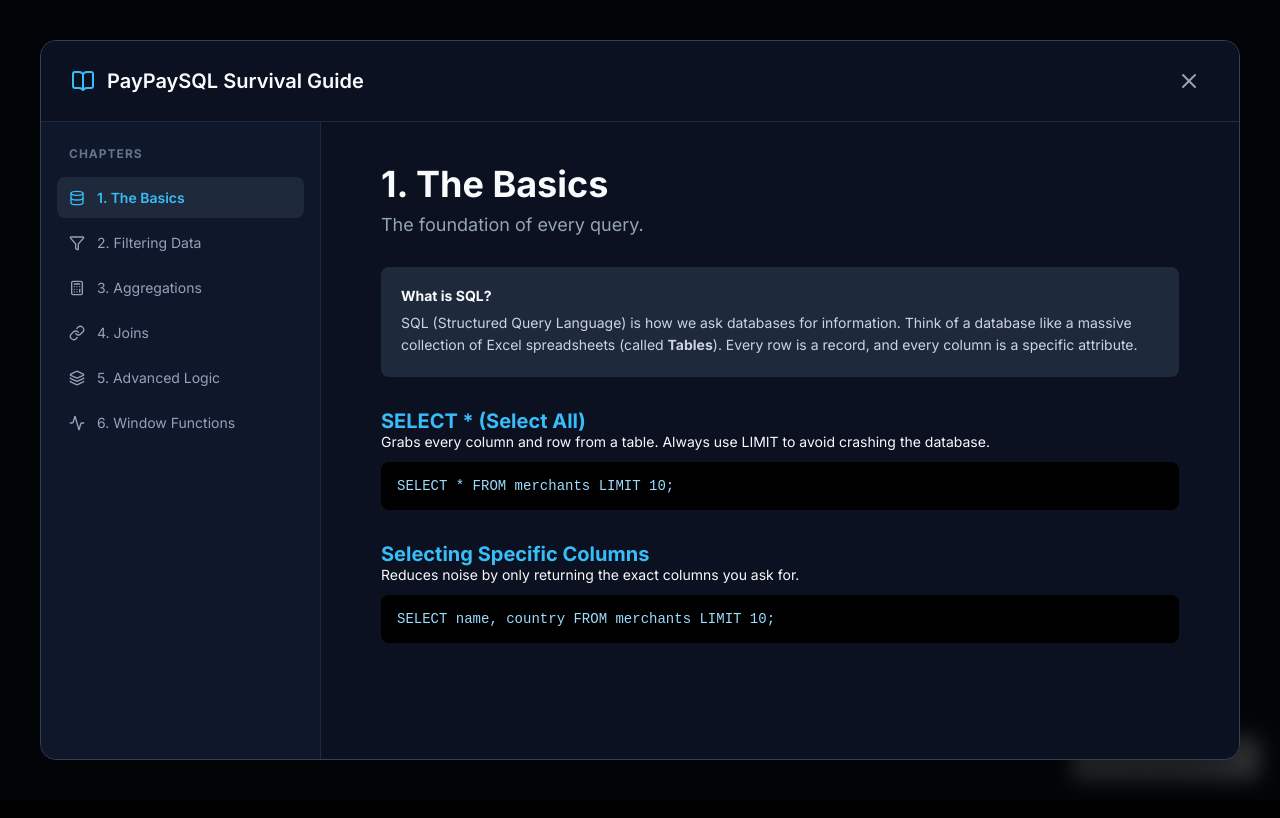
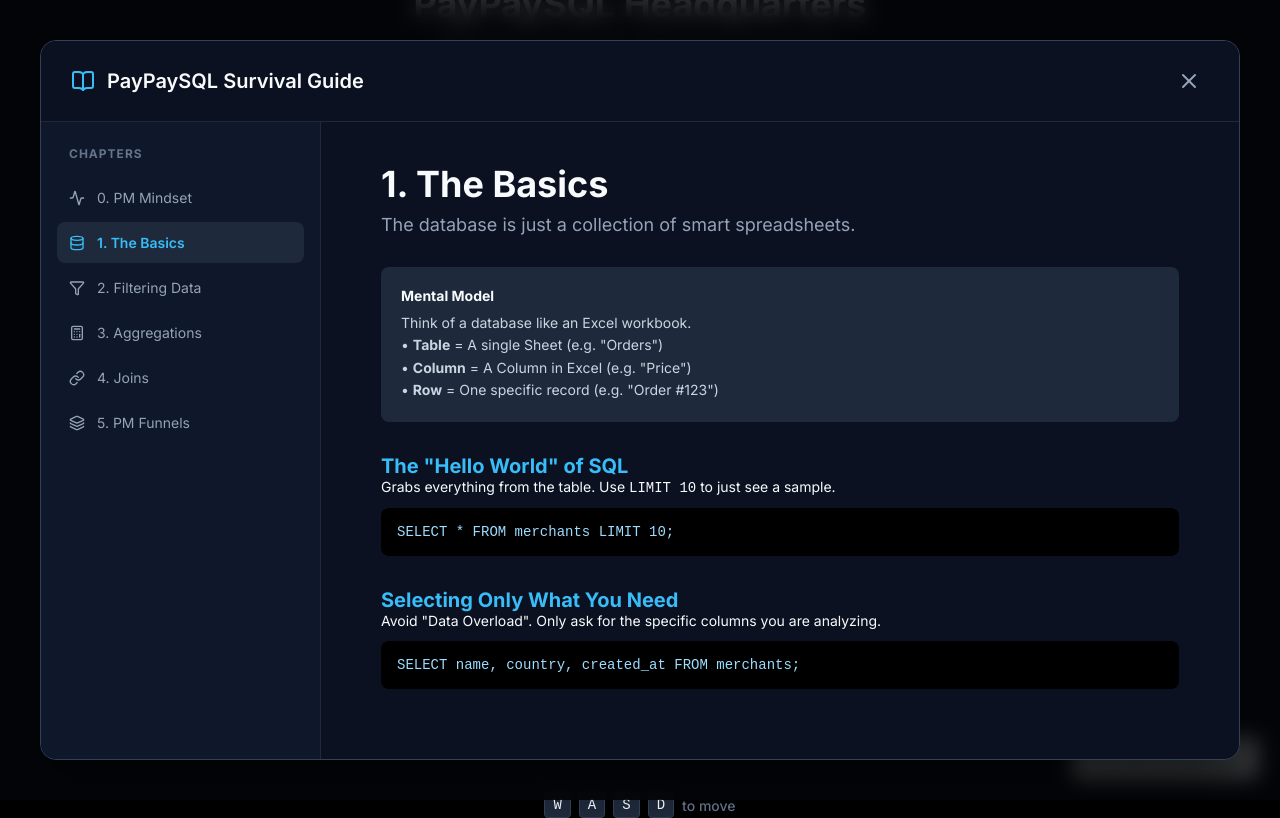
Before and after one commit to amitbehura/SQLforPMs, a React (Vite) app: page / in a window 1280 px wide. Both pictures are taken after a click on the button "SQL Survival Guide". Built offline with nearby package versions, Linux system fonts and the light colour scheme.

Commit message:
UI Scaling, Onboarding flow, and PM-focused SQL Survival Guide

```diff
--- a/src/components/OfficeGame.tsx
+++ b/src/components/OfficeGame.tsx
@@ -23,6 +23,7 @@ const DESKS: Desk[] = [
 export function OfficeGame({ onSelectRole }: { onSelectRole: (role: Role) => void }) {
   const [playerPosition, setPlayerPosition] = useState<Position>({ x: 10, y: 10 });
   const [facing, setFacing] = useState<'up' | 'down' | 'left' | 'right'>('up');
+  const [showIntro, setShowIntro] = useState(true);
 
   useEffect(() => {
     const handleKeyDown = (e: KeyboardEvent) => {
@@ -92,22 +93,22 @@ export function OfficeGame({ onSelectRole }: { onSelectRole: (role: Role) => voi
         justifyContent: 'center',
         alignItems: 'center',
         width: '100%',
-        maxWidth: '1000px',
+        maxWidth: '1200px',
         padding: '20px'
       }}>
         <div className="office-grid" style={{
           display: 'grid',
-          gridTemplateColumns: `repeat(${GRID_WIDTH}, 40px)`,
-          gridTemplateRows: `repeat(${GRID_HEIGHT}, 40px)`,
+          gridTemplateColumns: `repeat(${GRID_WIDTH}, 52px)`,
+          gridTemplateRows: `repeat(${GRID_HEIGHT}, 52px)`,
           backgroundColor: '#1e293b', // Floor color
-          border: '8px solid #334155', // Office Walls
-          borderRadius: '12px',
+          border: '10px solid #334155', // Office Walls
+          borderRadius: '16px',
           boxShadow: '0 25px 50px -12px rgba(0, 0, 0, 0.5)',
           position: 'relative',
           flexShrink: 0,
           // Subtle tile pattern
           backgroundImage: 'linear-gradient(#0f172a 1px, transparent 1px), linear-gradient(90deg, #0f172a 1px, transparent 1px)',
-          backgroundSize: '40px 40px',
+          backgroundSize: '52px 52px',
           transformOrigin: 'center center'
         }}>
 
@@ -123,7 +124,7 @@ export function OfficeGame({ onSelectRole }: { onSelectRole: (role: Role) => voi
             const desk = DESKS.find(d => d.x === x && d.y === y);
 
             return (
-              <div key={`${x}-${y}`} style={{ width: '40px', height: '40px', position: 'relative' }}>
+              <div key={`${x}-${y}`} style={{ width: '52px', height: '52px', position: 'relative' }}>
 
                 {/* Desks (Rendered as 2x2 blocks starting from top-left) */}
                 {desk && (
@@ -134,10 +135,10 @@ export function OfficeGame({ onSelectRole }: { onSelectRole: (role: Role) => voi
                   }}>
                     {/* Desk Surface */}
                     <div style={{
-                      width: '70px', height: '35px',
+                      width: '90px', height: '45px',
                       backgroundColor: '#475569',
-                      borderRadius: '4px',
-                      marginTop: '10px',
+                      borderRadius: '6px',
+                      marginTop: '15px',
                       boxShadow: '0 4px 6px rgba(0,0,0,0.3)',
                       position: 'relative',
                       display: 'flex', justifyContent: 'center'
@@ -235,21 +236,27 @@ export function OfficeGame({ onSelectRole }: { onSelectRole: (role: Role) => voi
             100% { transform: translateY(0px); }
           }
 
+          @media (max-width: 1200px) {
+            .office-grid {
+              transform: scale(0.85);
+            }
+          }
+
           @media (max-width: 900px) {
             .office-grid {
-              transform: scale(0.8);
+              transform: scale(0.7);
             }
           }
 
           @media (max-width: 750px) {
             .office-grid {
-              transform: scale(0.65);
+              transform: scale(0.55);
             }
           }
 
-          @media (max-width: 600px) {
-            .office-grid {
-              transform: scale(0.5);
+          @media (max-height: 800px) {
+             .office-grid {
+              transform: scale(0.85);
             }
           }
 
@@ -259,6 +266,40 @@ export function OfficeGame({ onSelectRole }: { onSelectRole: (role: Role) => voi
             }
           }
         `}</style>
+
+        {/* Intro Overlay */}
+        {showIntro && (
+          <div style={{
+            position: 'absolute', inset: 0, zIndex: 100,
+            backgroundColor: 'rgba(15, 23, 42, 0.9)',
+            backdropFilter: 'blur(4px)',
+            display: 'flex', alignItems: 'center', justifyContent: 'center',
+            borderRadius: '16px'
+          }}>
+            <div style={{
+              maxWidth: '450px', textAlign: 'center', padding: '40px',
+              backgroundColor: '#1e293b', border: '1px solid #334155',
+              borderRadius: '12px', boxShadow: '0 20px 25px -5px rgba(0,0,0,0.5)'
+            }}>
+              <div style={{ fontSize: '48px', marginBottom: '20px' }}>🏙️</div>
+              <h2 style={{ fontSize: '24px', fontWeight: 700, marginBottom: '16px', color: '#f8fafc' }}>
+                Welcome to Headquarters!
+              </h2>
+              <p style={{ color: '#94a3b8', fontSize: '15px', lineHeight: 1.6, marginBottom: '24px' }}>
+                Use <strong style={{ color: '#f8fafc' }}>WASD</strong> or <strong style={{ color: '#f8fafc' }}>Arrow Keys</strong> to move your character.
+                <br /><br />
+                Walk up to any desk to start your mission. Each desk represents a different SQL role in the company.
+              </p>
+              <button
+                className="primary"
+                onClick={() => setShowIntro(false)}
+                style={{ width: '100%', padding: '12px', justifyContent: 'center' }}
+              >
+                Let's Go! 🚀
+              </button>
+            </div>
+          </div>
+        )}
       </div>
       </div>
 
--- a/src/components/SQLReferenceBook.tsx
+++ b/src/components/SQLReferenceBook.tsx
@@ -2,12 +2,12 @@ import React, { useState } from 'react';
 import { BookOpen, X, Database, Filter, Calculator, Link, Layers, Activity } from 'lucide-react';
 
 const SECTIONS = [
+  { id: 'mindset', title: '0. PM Mindset', icon: <Activity size={16} /> },
   { id: 'basics', title: '1. The Basics', icon: <Database size={16} /> },
   { id: 'filtering', title: '2. Filtering Data', icon: <Filter size={16} /> },
   { id: 'aggregations', title: '3. Aggregations', icon: <Calculator size={16} /> },
   { id: 'joins', title: '4. Joins', icon: <Link size={16} /> },
-  { id: 'advanced', title: '5. Advanced Logic', icon: <Layers size={16} /> },
-  { id: 'window', title: '6. Window Functions', icon: <Activity size={16} /> }
+  { id: 'funnels', title: '5. PM Funnels', icon: <Layers size={16} /> }
 ];
 
 export function SQLReferenceBook({ onClose }: { onClose: () => void }) {
@@ -81,26 +81,54 @@ export function SQLReferenceBook({ onClose }: { onClose: () => void }) {
           {/* Content Area */}
           <div style={{ flex: 1, backgroundColor: '#0b1120', padding: '40px 60px', overflowY: 'auto' }}>
 
+            {activeSection === 'mindset' && (
+              <div className="prose">
+                <h1 style={{ fontSize: '36px', marginBottom: '8px' }}>The PM Mindset</h1>
+                <p style={{ color: '#94a3b8', fontSize: '18px', marginBottom: '32px' }}>Why PMs should learn SQL instead of waiting for a dashboard.</p>
+
+                <div style={{ display: 'grid', gridTemplateColumns: '1fr 1fr', gap: '20px', marginBottom: '32px' }}>
+                  <div style={{ backgroundColor: '#1e293b', padding: '20px', borderRadius: '8px' }}>
+                    <h4 style={{ color: '#38bdf8', marginBottom: '8px' }}>Speed to Insight</h4>
+                    <p style={{ fontSize: '14px', color: '#cbd5e1' }}>Don't wait 2 days for a Data Analyst to answer "How many users dropped off?". Find out in 2 minutes.</p>
+                  </div>
+                  <div style={{ backgroundColor: '#1e293b', padding: '20px', borderRadius: '8px' }}>
+                    <h4 style={{ color: '#38bdf8', marginBottom: '8px' }}>Data Literacy</h4>
+                    <p style={{ fontSize: '14px', color: '#cbd5e1' }}>Understand the "logic" of your product. If you know the tables, you know how your feature actually works.</p>
+                  </div>
+                </div>
+
+                <h3 style={{ fontSize: '20px', color: '#f8fafc', marginBottom: '16px' }}>The Core Strategy</h3>
+                <ol style={{ color: '#94a3b8', lineHeight: 1.8 }}>
+                  <li><strong>Start Small</strong>: Don't try to join 10 tables. Start with one.</li>
+                  <li><strong>Use LIMIT</strong>: Databases are expensive. Always limit your results while testing.</li>
+                  <li><strong>Verify with UI</strong>: Check if the number you get in SQL matches what you see in the admin dashboard.</li>
+                </ol>
+              </div>
+            )}
+
             {activeSection === 'basics' && (
               <div className="prose">
                 <h1 style={{ fontSize: '36px', marginBottom: '8px' }}>1. The Basics</h1>
-                <p style={{ color: '#94a3b8', fontSize: '18px', marginBottom: '32px' }}>The foundation of every query.</p>
+                <p style={{ color: '#94a3b8', fontSize: '18px', marginBottom: '32px' }}>The database is just a collection of smart spreadsheets.</p>
 
                 <div style={{ backgroundColor: '#1e293b', padding: '20px', borderRadius: '8px', marginBottom: '32px' }}>
-                  <h4 style={{ margin: '0 0 8px 0', color: '#f8fafc' }}>What is SQL?</h4>
-                  <p style={{ margin: 0, color: '#cbd5e1', lineHeight: 1.6 }}>SQL (Structured Query Language) is how we ask databases for information. Think of a database like a massive collection of Excel spreadsheets (called <strong>Tables</strong>). Every row is a record, and every column is a specific attribute.</p>
+                  <h4 style={{ margin: '0 0 8px 0', color: '#f8fafc' }}>Mental Model</h4>
+                  <p style={{ margin: 0, color: '#cbd5e1', lineHeight: 1.6 }}>Think of a database like an Excel workbook. <br />
+                  • <strong>Table</strong> = A single Sheet (e.g. "Orders") <br />
+                  • <strong>Column</strong> = A Column in Excel (e.g. "Price") <br />
+                  • <strong>Row</strong> = One specific record (e.g. "Order #123")</p>
                 </div>
 
-                <h3 style={{ fontSize: '20px', color: '#38bdf8', marginTop: '32px' }}>SELECT * (Select All)</h3>
-                <p>Grabs every column and row from a table. Always use LIMIT to avoid crashing the database.</p>
+                <h3 style={{ fontSize: '20px', color: '#38bdf8', marginTop: '32px' }}>The "Hello World" of SQL</h3>
+                <p>Grabs everything from the table. Use <code>LIMIT 10</code> to just see a sample.</p>
                 <code style={{ display: 'block', padding: '16px', background: '#000', borderRadius: '8px', color: '#9cdcfe', marginTop: '12px' }}>
                   SELECT * FROM merchants LIMIT 10;
                 </code>
 
-                <h3 style={{ fontSize: '20px', color: '#38bdf8', marginTop: '32px' }}>Selecting Specific Columns</h3>
-                <p>Reduces noise by only returning the exact columns you ask for.</p>
+                <h3 style={{ fontSize: '20px', color: '#38bdf8', marginTop: '32px' }}>Selecting Only What You Need</h3>
+                <p>Avoid "Data Overload". Only ask for the specific columns you are analyzing.</p>
                 <code style={{ display: 'block', padding: '16px', background: '#000', borderRadius: '8px', color: '#9cdcfe', marginTop: '12px' }}>
-                  SELECT name, country FROM merchants LIMIT 10;
+                  SELECT name, country, created_at FROM merchants;
                 </code>
               </div>
             )}
@@ -182,57 +210,29 @@ export function SQLReferenceBook({ onClose }: { onClose: () => void }) {
               </div>
             )}
 
-            {activeSection === 'advanced' && (
+            {activeSection === 'funnels' && (
               <div className="prose">
-                <h1 style={{ fontSize: '36px', marginBottom: '8px' }}>5. Advanced Logic</h1>
-                <p style={{ color: '#94a3b8', fontSize: '18px', marginBottom: '32px' }}>Subqueries, CTEs, and Business Logic.</p>
+                <h1 style={{ fontSize: '36px', marginBottom: '8px' }}>PM Funnels & Cohorts</h1>
+                <p style={{ color: '#94a3b8', fontSize: '18px', marginBottom: '32px' }}>Advanced techniques for measuring growth and retention.</p>
 
-                <h3 style={{ fontSize: '20px', color: '#38bdf8', marginTop: '32px' }}>CASE WHEN (If/Else)</h3>
-                <p>Creates buckets dynamically.</p>
+                <h3 style={{ fontSize: '20px', color: '#38bdf8', marginTop: '32px' }}>Conversion: Who paid?</h3>
+                <p>Use a <code>LEFT JOIN</code> to find users who signed up but NEVER paid. These are your drop-off opportunities.</p>
                 <code style={{ display: 'block', padding: '16px', background: '#000', borderRadius: '8px', color: '#9cdcfe', marginTop: '12px' }}>
-                  {"SELECT amount, CASE WHEN amount > 1000 THEN 'Large' ELSE 'Small' END as bucket FROM payments;"}
+                  {"SELECT u.id FROM users u LEFT JOIN payments p ON u.id = p.user_id WHERE p.id IS NULL;"}
                 </code>
 
-                <h3 style={{ fontSize: '20px', color: '#38bdf8', marginTop: '32px' }}>Subqueries</h3>
-                <p>A query inside a query.</p>
+                <h3 style={{ fontSize: '20px', color: '#38bdf8', marginTop: '32px' }}>Active User Cohorts</h3>
+                <p>Finding users who performed an action in the last 30 days.</p>
                 <code style={{ display: 'block', padding: '16px', background: '#000', borderRadius: '8px', color: '#9cdcfe', marginTop: '12px' }}>
-                  {"SELECT amount FROM payments WHERE amount > (SELECT AVG(amount) FROM payments);"}
+                  {"SELECT count(*) FROM sessions WHERE created_at > NOW() - INTERVAL '30 days';"}
                 </code>
 
-                <h3 style={{ fontSize: '20px', color: '#38bdf8', marginTop: '32px' }}>Common Table Expressions (WITH)</h3>
-                <p>Breaks massive queries down into readable steps.</p>
-                <code style={{ display: 'block', padding: '16px', background: '#000', borderRadius: '8px', color: '#9cdcfe', marginTop: '12px' }}>
-                  WITH US_Merchants AS (SELECT * FROM merchants WHERE country = 'US')
-                  SELECT COUNT(*) FROM US_Merchants;
-                </code>
-              </div>
-            )}
-
-            {activeSection === 'window' && (
-              <div className="prose">
-                <h1 style={{ fontSize: '36px', marginBottom: '8px' }}>6. Window Functions</h1>
-                <p style={{ color: '#94a3b8', fontSize: '18px', marginBottom: '32px' }}>The PM superpower for running totals, leaderboards, and MoM growth.</p>
-
-                <h3 style={{ fontSize: '20px', color: '#38bdf8', marginTop: '32px' }}>Rolling Totals (OVER PARTITION BY)</h3>
-                <p>Calculates aggregates alongside raw row data.</p>
-                <code style={{ display: 'block', padding: '16px', background: '#000', borderRadius: '8px', color: '#9cdcfe', marginTop: '12px' }}>
-                  SELECT amount, SUM(amount) OVER (PARTITION BY merchant_id) FROM payments;
-                </code>
-
-                <h3 style={{ fontSize: '20px', color: '#38bdf8', marginTop: '32px' }}>Leaderboards (RANK / ROW_NUMBER)</h3>
-                <p>Assigns a rank to each row within a partition. RANK() gives ties the same number. ROW_NUMBER() forces a unique number for every row.</p>
-                <code style={{ display: 'block', padding: '16px', background: '#000', borderRadius: '8px', color: '#9cdcfe', marginTop: '12px', marginBottom: '12px' }}>
-                  SELECT name, RANK() OVER (PARTITION BY country ORDER BY created_at DESC) FROM merchants;
-                </code>
-                <code style={{ display: 'block', padding: '16px', background: '#000', borderRadius: '8px', color: '#9cdcfe', marginTop: '12px' }}>
-                  SELECT amount, ROW_NUMBER() OVER (ORDER BY amount DESC) FROM payments;
-                </code>
-
-                <h3 style={{ fontSize: '20px', color: '#38bdf8', marginTop: '32px' }}>Month-over-Month (LAG / LEAD)</h3>
-                <p>Looks at the previous row's value (LAG) or the next row's value (LEAD) to calculate growth or time between events.</p>
-                <code style={{ display: 'block', padding: '16px', background: '#000', borderRadius: '8px', color: '#9cdcfe', marginTop: '12px' }}>
-                  SELECT month, total_fees, LAG(total_fees) OVER (ORDER BY month) FROM invoices;
-                </code>
+                <div style={{ marginTop: '40px', padding: '24px', backgroundColor: 'rgba(56, 189, 248, 0.1)', border: '1px solid #38bdf8', borderRadius: '8px' }}>
+                  <h4 style={{ color: '#38bdf8', margin: '0 0 12px 0' }}>💡 PM Secret Tip</h4>
+                  <p style={{ margin: 0, fontSize: '14px', color: '#cbd5e1', lineHeight: 1.6 }}>
+                    Always check for <strong>NULL</strong> values before doing math. If a column has empty spaces, your <code>AVG()</code> or <code>SUM()</code> might give you confusing results. Use <code>COALESCE(amount, 0)</code> to treat empty spaces as zero.
+                  </p>
+                </div>
               </div>
             )}
 
--- a/src/components/Workspace.tsx
+++ b/src/components/Workspace.tsx
@@ -27,6 +27,15 @@ export function Workspace({ role, onExit }: { role: Role; onExit: () => void })
     { id: '1', name: 'SQL Script 1', query: '', results: null, columns: null, error: null }
   ]);
   const [activeTabId, setActiveTabId] = useState<string>('tutorial');
+  const [showOnboarding, setShowOnboarding] = useState(false);
+
+  useEffect(() => {
+    const visited = localStorage.getItem('visited_workspace');
+    if (!visited) {
+      setShowOnboarding(true);
+      localStorage.setItem('visited_workspace', 'true');
+    }
+  }, []);
 
   useEffect(() => {
     getDb().then(() => setDbReady(true)).catch(err => setDbError(err.message));
@@ -171,6 +180,57 @@ export function Workspace({ role, onExit }: { role: Role; onExit: () => void })
 
         </div>
       </div>
+
+      {/* Workspace Onboarding Overlay */}
+      {showOnboarding && (activeTabId === 'tutorial' || activeTabId === '1') && (
+        <div style={{
+          position: 'fixed', inset: 0, zIndex: 1000,
+          backgroundColor: 'rgba(0,0,0,0.7)', backdropFilter: 'blur(4px)',
+          display: 'flex', flexDirection: 'column', alignItems: 'center', justifyContent: 'center'
+        }}>
+          <div style={{
+            backgroundColor: '#1e293b', border: '1px solid #334155', borderRadius: '16px',
+            padding: '40px', maxWidth: '600px', width: '90%', textAlign: 'center',
+            boxShadow: '0 25px 50px -12px rgba(0,0,0,0.5)'
+          }}>
+            <h2 style={{ fontSize: '28px', fontWeight: 700, marginBottom: '24px', color: '#f8fafc' }}>
+              Your Command Center 🕹️
+            </h2>
+
+            <div style={{ display: 'flex', flexDirection: 'column', gap: '20px', textAlign: 'left', marginBottom: '32px' }}>
+              <div style={{ display: 'flex', gap: '16px' }}>
+                <div style={{ fontSize: '24px' }}>📖</div>
+                <div>
+                  <h4 style={{ color: '#fff', marginBottom: '4px' }}>1. Read Mission Intel</h4>
+                  <p style={{ color: '#94a3b8', fontSize: '14px' }}>Always start here. It teaches you the SQL concept you need for the level.</p>
+                </div>
+              </div>
+              <div style={{ display: 'flex', gap: '16px' }}>
+                <div style={{ fontSize: '24px' }}>🏆</div>
+                <div>
+                  <h4 style={{ color: 'var(--gold)', marginBottom: '4px' }}>2. Accept the Challenge</h4>
+                  <p style={{ color: '#94a3b8', fontSize: '14px' }}>Look at the top bar. The golden text tells you exactly what data to fetch.</p>
+                </div>
+              </div>
+              <div style={{ display: 'flex', gap: '16px' }}>
+                <div style={{ fontSize: '24px' }}>⚡</div>
+                <div>
+                  <h4 style={{ color: '#fff', marginBottom: '4px' }}>3. Write & Verify</h4>
+                  <p style={{ color: '#94a3b8', fontSize: '14px' }}>Type your query in the SQL Script tab and hit <strong style={{ color: '#fff' }}>Verify Script</strong> to clear the level!</p>
+                </div>
+              </div>
+            </div>
+
+            <button
+              className="primary"
+              onClick={() => setShowOnboarding(false)}
+              style={{ width: '100%', padding: '14px', fontSize: '16px', justifyContent: 'center' }}
+            >
+              Got it, let's work! 💼
+            </button>
+          </div>
+        </div>
+      )}
     </div>
   );
 }
```
